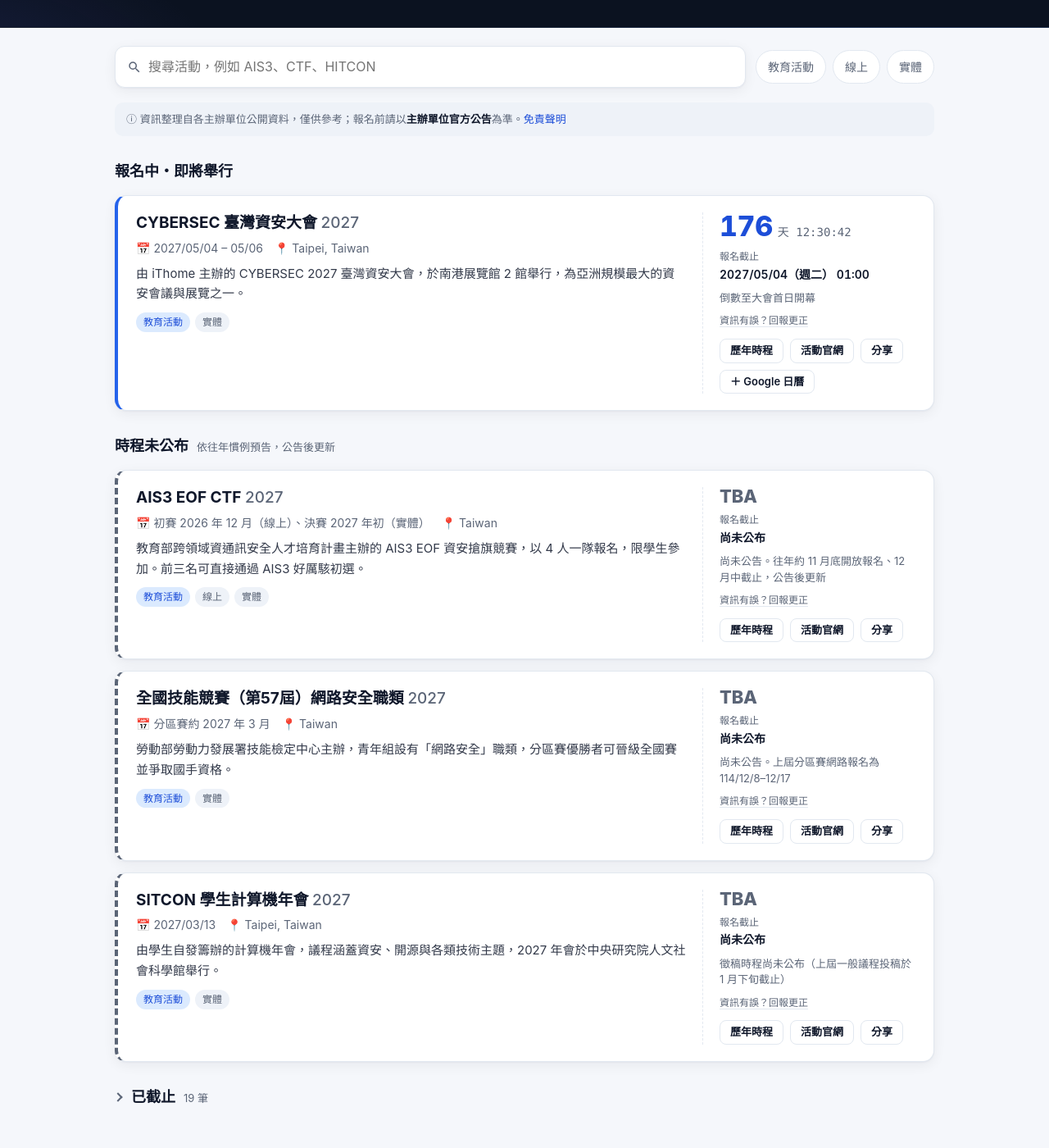
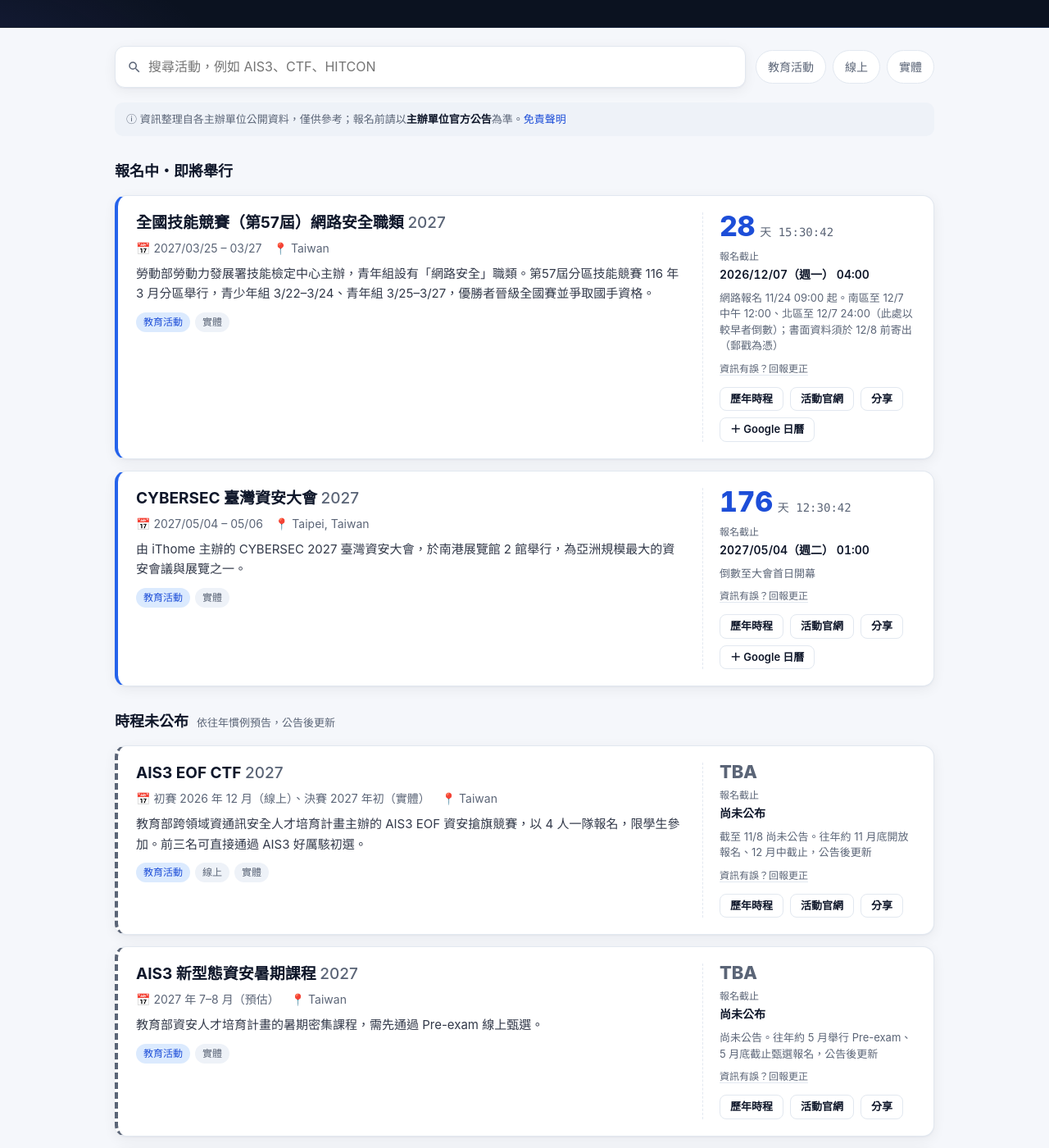
Before and after one commit to stwater20/taiwan-security-deadlines, a Jekyll site: the page built from index.html, in a window 1280 px wide and 1400 px high, scrolled down 447 px. Shown: the whole window at 82% size. Built offline with Jekyll 4.4.1, drawn with Linux system fonts in a browser that asks for light colours; some of the changed text lies outside the part shown.

Commit message:
Update events: 57th skills competition dates, 2027 AIS3/MyFirstCTF
- 第57屆全國技能競賽: online registration 11/24–12/7 (south closes at
  noon, north at midnight), paperwork by 12/8, youth group 3/25–3/27
- Add AIS3 2027 and MyFirstCTF 2027 as TBA with typical timing
- Note EOF CTF 2027 still unannounced as of 11/8

Co-Authored-By: Claude Opus 5.5 <noreply@anthropic.com>

```diff
--- a/_data/conferences.yml
+++ b/_data/conferences.yml
@@ -24,7 +24,7 @@
   year: 2027
   date: 初賽 2026 年 12 月（線上）、決賽 2027 年初（實體）
   description: 教育部跨領域資通訊安全人才培育計畫主辦的 AIS3 EOF 資安搶旗競賽，以 4 人一隊報名，限學生參加。前三名可直接通過 AIS3 好厲駭初選。
-  comment: 尚未公告。往年約 11 月底開放報名、12 月中截止，公告後更新
+  comment: 截至 11/8 尚未公告。往年約 11 月底開放報名、12 月中截止，公告後更新
   link: https://ais3.org/eof/
   deadline:
     - "TBA"
@@ -35,10 +35,38 @@
 - name: 全國技能競賽（第57屆）網路安全職類
   series: skills-competition
   year: 2027
-  date: 分區賽約 2027 年 3 月
-  description: 勞動部勞動力發展署技能檢定中心主辦，青年組設有「網路安全」職類，分區賽優勝者可晉級全國賽並爭取國手資格。
-  comment: 尚未公告。上屆分區賽網路報名為 114/12/8–12/17
+  date: 分區賽青年組 Mar 25 - Mar 27
+  start: 2027-03-25
+  end: 2027-03-27
+  description: 勞動部勞動力發展署技能檢定中心主辦，青年組設有「網路安全」職類。第57屆分區技能競賽 116 年 3 月分區舉行，青少年組 3/22–3/24、青年組 3/25–3/27，優勝者晉級全國賽並爭取國手資格。
+  comment: 網路報名 11/24 09:00 起。南區至 12/7 中午 12:00、北區至 12/7 24:00（此處以較早者倒數）；書面資料須於 12/8 前寄出（郵戳為憑）
   link: https://www.wdasec.gov.tw/
+  deadline:
+    - "2026-12-07 12:00"
+  timezone: Asia/Taipei
+  place: Taiwan
+  tags: [EDU, ONSITE]
+
+- name: AIS3 新型態資安暑期課程
+  series: ais3
+  year: 2027
+  date: 2027 年 7–8 月（預估）
+  description: 教育部資安人才培育計畫的暑期密集課程，需先通過 Pre-exam 線上甄選。
+  comment: 尚未公告。往年約 5 月舉行 Pre-exam、5 月底截止甄選報名，公告後更新
+  link: https://ais3.org/
+  deadline:
+    - "TBA"
+  timezone: Asia/Taipei
+  place: Taiwan
+  tags: [EDU, ONSITE]
+
+- name: 初階資安攻防演練(AIS3 MyFirstCTF)
+  series: myfirstctf
+  year: 2027
+  date: 2027 年 5 月（預估，與 AIS3 Pre-exam 同時舉行）
+  description: 專為新手設計的初階 CTF 競賽，與 AIS3 Pre-exam 同場辦理，適合第一次參加資安競賽的學生。
+  comment: 尚未公告。往年約 4 月中下旬截止報名，公告後更新
+  link: https://ais3.org/mfctf/
   deadline:
     - "TBA"
   timezone: Asia/Taipei
```
